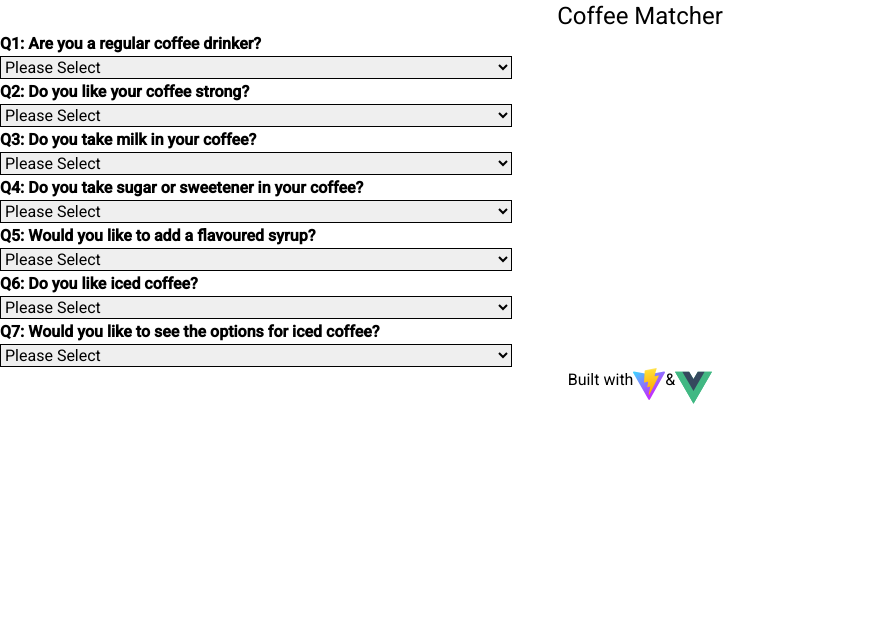
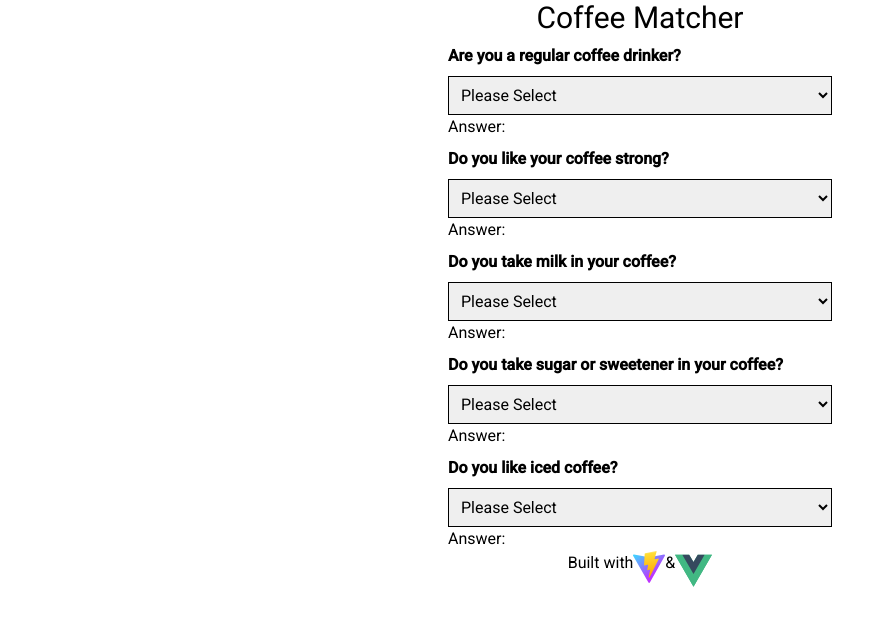
Before and after one commit to cguttweb/coffee-matcher, a Vue app: page / in a window 1280 px wide. Shown: the top 626 px of the page, without its empty margins (0-895 px from the left). Built offline with nearby package versions, Linux system fonts and the light colour scheme.

Commit message:
working on form styling and adding refs

```diff
--- a/src/components/CoffeeForm.vue
+++ b/src/components/CoffeeForm.vue
@@ -2,65 +2,93 @@
 import { ref } from 'vue'
 
 const title = ref('Coffee Matcher')
+const question1 = ref('')
+const question2 = ref('')
+const question3 = ref('')
+const question4 = ref('')
+const question5 = ref('')
+const question6 = ref('')
+const question7 = ref('')
 </script>
 
 <template>
-  <h1 class="text-center text-2xl">{{ title }}</h1>
+  <div class="mx-auto w-96">
+    <h1 class="text-center text-3xl">{{ title }}</h1>
     <form class="flex-col" action="#">
-    <label for="q1">Q1: Are you a regular coffee drinker?</label>
-    <select name="q1" id="q1">
-      <option value="null">Please Select</option>
+      <div>
+        <label for="q1">Are you a regular coffee drinker?</label>
+        <select name="q1" id="q1" v-model="question1">
+          <option value="">Please Select</option>
           <option value="yes">Yes</option>
           <option value="no">No</option>
         </select>
-    <label for="q2">Q2: Do you like your coffee strong? </label>
-    <select name="q2" id="q2">
-      <option value="null">Please Select</option>
+        Answer: {{ question1 }}
+      </div>
+      <div>
+        <label for="q2">Do you like your coffee strong? </label>
+        <select name="q2" id="q2" v-model="question2">
+          <option value="">Please Select</option>
           <option value="yes">Yes</option>
           <option value="no">No</option>
         </select>
-    <label for="q3">Q3: Do you take milk in your coffee?</label>
-    <select name="q3" id="q3">
-      <option value="null">Please Select</option>
+        Answer: {{ question2 }}
+      </div>
+      <div>
+        <label for="q3">Do you take milk in your coffee?</label>
+        <select name="q3" id="q3" v-model="question3">
+          <option value="">Please Select</option>
           <option value="yes">Yes</option>
           <option value="no">No</option>
         </select>
-    <label for="q4">Q4: Do you take sugar or sweetener in your coffee?</label>
-    <select name="q4" id="q4">
-      <option value="null">Please Select</option>
+        Answer: {{ question3 }}
+      </div>
+      <label for="q4">Do you take sugar or sweetener in your coffee?</label>
+      <select name="q4" id="q4" v-model="question4">
+        <option value="">Please Select</option>
         <option value="yes">Yes</option>
         <option value="no">No</option>
       </select>
-    <label for="q5">Q5: Would you like to add a flavoured syrup?</label>
+      Answer: {{ question4 }}
+      <div v-if="question4 === 'yes'">
+        <label for="q5">Would you like to add a flavoured syrup?</label>
         <select name="q5" id="q5">
-      <option value="null">Please Select</option>
+          <option value="">Please Select</option>
           <option value="yes">Yes</option>
           <option value="no">No</option>
         </select>
-    <label for="q6">Q6: Do you like iced coffee?</label>
-    <select name="q6" id="q6">
-      <option value="null">Please Select</option>
+        Answer: {{ question5 }}
+      </div>
+      <div>
+        <label for="q6">Do you like iced coffee?</label>
+        <select name="q6" id="q6" v-model="question6">
+          <option value="">Please Select</option>
           <option value="yes">Yes</option>
           <option value="no">No</option>
         </select>
-    <p>{{ q6 }}</p>
+        Answer: {{ question6 }}
+      </div>
+      <div v-if="question6 === 'yes'">
         <label for="q7"
-      >Q7: Would you like to see the options for iced coffee?</label
+          >Would you like to see the options for iced coffee?</label
         >
-    <select name="q7" id="q7">
-      <option value="null">Please Select</option>
+        <select name="q7" id="q7" v-model="question7">
+          <option value="">Please Select</option>
           <option value="yes">Yes</option>
           <option value="no">No</option>
         </select>
+        Answer: {{ question7 }}
+      </div>
+      <!-- once all questions are answered show coffee cards with matching options -->
     </form>
+  </div>
 </template>
 
 <style scoped>
 label {
-  @apply block font-bold;
+  @apply block font-bold py-2;
 }
 
 select {
-  @apply border border-black w-2/5;
+  @apply border border-black p-2 w-full;
 }
 </style>
```
Lines whose indentation alone changed are shown as unchanged.
